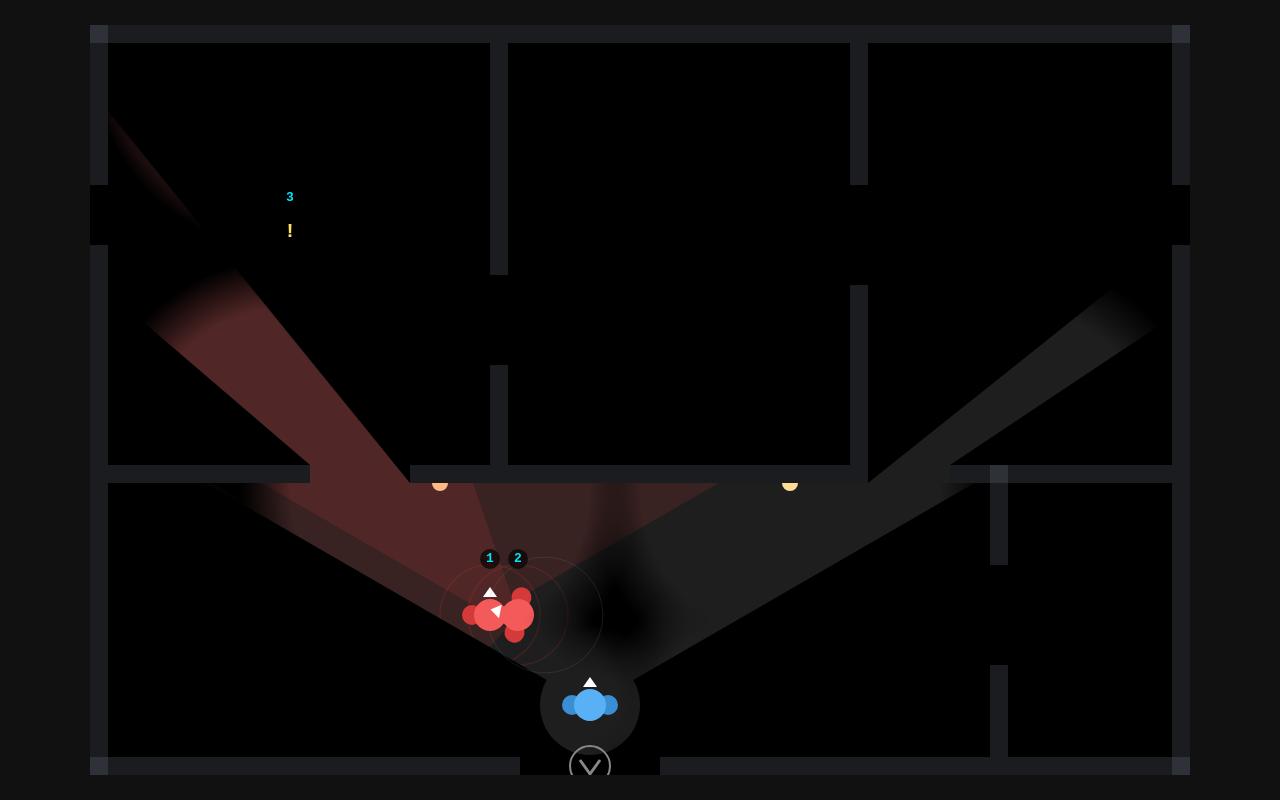
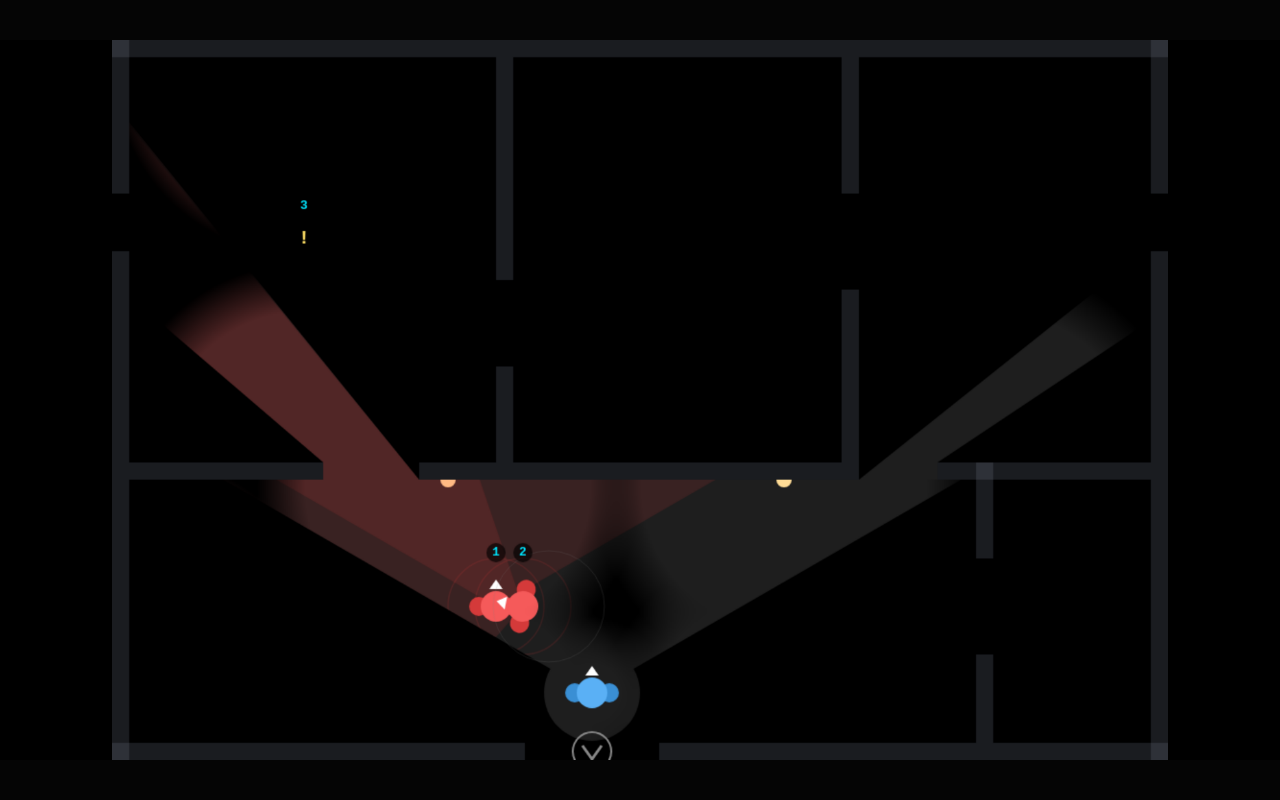
Before and after one commit to jkj1362/Toy_NumberStation, a plain HTML site: page index.html in a window 1280 px wide. Drawn offline with Linux system fonts and the light colour scheme; animation ran at ten frames a second.

```diff
--- a/game.js
+++ b/game.js
@@ -1,5 +1,16 @@
 const canvas = document.getElementById('game');
-const ctx = canvas.getContext('2d');
+const screenCtx = canvas.getContext('2d');
+
+const GAME_WIDTH = 1100;
+const GAME_HEIGHT = 750;
+const GAME_SCALE = Math.min(canvas.width / GAME_WIDTH, canvas.height / GAME_HEIGHT);
+const GAME_OFFSET_X = (canvas.width - GAME_WIDTH * GAME_SCALE) / 2;
+const GAME_OFFSET_Y = (canvas.height - GAME_HEIGHT * GAME_SCALE) / 2;
+
+const gameCanvas = document.createElement('canvas');
+gameCanvas.width = GAME_WIDTH;
+gameCanvas.height = GAME_HEIGHT;
+const ctx = gameCanvas.getContext('2d');
 
 const WALLS = [
   // Outer perimeter — entry gap x:430–570 at bottom
@@ -76,10 +87,10 @@
 // Precomputed wall segments and corners for visibility raycasting (static — walls never move)
 const WALL_SEGMENTS = (() => {
   const s = [
-    { x1: 0,            y1: 0,             x2: canvas.width,  y2: 0             },
-    { x1: canvas.width, y1: 0,             x2: canvas.width,  y2: canvas.height },
-    { x1: canvas.width, y1: canvas.height, x2: 0,             y2: canvas.height },
-    { x1: 0,            y1: canvas.height, x2: 0,             y2: 0             },
+    { x1: 0,          y1: 0,           x2: GAME_WIDTH, y2: 0           },
+    { x1: GAME_WIDTH, y1: 0,           x2: GAME_WIDTH, y2: GAME_HEIGHT },
+    { x1: GAME_WIDTH, y1: GAME_HEIGHT, x2: 0,          y2: GAME_HEIGHT },
+    { x1: 0,          y1: GAME_HEIGHT, x2: 0,          y2: 0           },
   ];
   for (const w of WALLS) {
     s.push({ x1: w.x,       y1: w.y,       x2: w.x + w.w, y2: w.y       });
@@ -93,7 +104,7 @@
 const WALL_CORNERS = (() => {
   const seen = new Set(), pts = [];
   const add = (x, y) => { const k = `${x},${y}`; if (!seen.has(k)) { seen.add(k); pts.push({ x, y }); } };
-  add(0, 0); add(canvas.width, 0); add(canvas.width, canvas.height); add(0, canvas.height);
+  add(0, 0); add(GAME_WIDTH, 0); add(GAME_WIDTH, GAME_HEIGHT); add(0, GAME_HEIGHT);
   for (const w of WALLS) {
     add(w.x, w.y); add(w.x + w.w, w.y); add(w.x + w.w, w.y + w.h); add(w.x, w.y + w.h);
   }
@@ -257,8 +268,8 @@
   pushOutOfWalls(player, PLAYER_RADIUS);
   pushOutOfWalls(player, PLAYER_RADIUS);
   // Canvas bounds fallback
-  player.x = Math.max(PLAYER_RADIUS, Math.min(canvas.width  - PLAYER_RADIUS, player.x));
-  player.y = Math.max(PLAYER_RADIUS, Math.min(canvas.height - PLAYER_RADIUS, player.y));
+  player.x = Math.max(PLAYER_RADIUS, Math.min(GAME_WIDTH  - PLAYER_RADIUS, player.x));
+  player.y = Math.max(PLAYER_RADIUS, Math.min(GAME_HEIGHT - PLAYER_RADIUS, player.y));
 
   if (player.x !== prevX || player.y !== prevY) notifyPlayerMoved();
 
@@ -366,7 +377,7 @@
       }
     }
 
-    if (hit || hitsWall(p.x, p.y) || p.x < 0 || p.x > canvas.width || p.y < 0 || p.y > canvas.height) {
+    if (hit || hitsWall(p.x, p.y) || p.x < 0 || p.x > GAME_WIDTH || p.y < 0 || p.y > GAME_HEIGHT) {
       projectiles.splice(i, 1);
     }
   }
@@ -374,7 +385,7 @@
 
 function drawFloor() {
   ctx.fillStyle = '#1e1e1e';
-  ctx.fillRect(0, 0, canvas.width, canvas.height);
+  ctx.fillRect(0, 0, GAME_WIDTH, GAME_HEIGHT);
 }
 
 function drawWalls() {
@@ -499,9 +510,9 @@
 function drawFog() {
   const PROXIMITY_RADIUS = 50;
 
-  if (fogCanvas.width !== canvas.width || fogCanvas.height !== canvas.height) {
-    fogCanvas.width = canvas.width;
-    fogCanvas.height = canvas.height;
+  if (fogCanvas.width !== GAME_WIDTH || fogCanvas.height !== GAME_HEIGHT) {
+    fogCanvas.width = GAME_WIDTH;
+    fogCanvas.height = GAME_HEIGHT;
   }
 
   fogCtx.clearRect(0, 0, fogCanvas.width, fogCanvas.height);
@@ -617,9 +628,9 @@
 function drawLighting() {
   const offsets = { N: [0, 8], S: [0, -8], E: [-8, 0], W: [8, 0] };
 
-  if (lightCanvas.width !== canvas.width || lightCanvas.height !== canvas.height) {
-    lightCanvas.width = canvas.width;
-    lightCanvas.height = canvas.height;
+  if (lightCanvas.width !== GAME_WIDTH || lightCanvas.height !== GAME_HEIGHT) {
+    lightCanvas.width = GAME_WIDTH;
+    lightCanvas.height = GAME_HEIGHT;
   }
 
   lightCtx.clearRect(0, 0, lightCanvas.width, lightCanvas.height);
@@ -670,7 +681,7 @@
 }
 
 function draw() {
-  ctx.clearRect(0, 0, canvas.width, canvas.height);
+  ctx.clearRect(0, 0, GAME_WIDTH, GAME_HEIGHT);
   drawFloor();
   drawWalls();
   drawLamps();
@@ -685,6 +696,16 @@
   drawGapExits();
   drawPickup();
   if (hasMapKnowledge) drawMapGeometry();
+
+  screenCtx.fillStyle = '#000';
+  screenCtx.fillRect(0, 0, canvas.width, canvas.height);
+  screenCtx.drawImage(
+    gameCanvas,
+    GAME_OFFSET_X,
+    GAME_OFFSET_Y,
+    GAME_WIDTH * GAME_SCALE,
+    GAME_HEIGHT * GAME_SCALE
+  );
 }
 
 function loop() {
--- a/index.html
+++ b/index.html
@@ -2,12 +2,30 @@
 <html>
 <head>
   <style>
-    body { margin: 0; background: #111; display: grid; place-items: center; height: 100vh; }
-    canvas { background: #222; }
+    html,
+    body {
+      margin: 0;
+      width: 100%;
+      height: 100%;
+      overflow: hidden;
+      background: #050505;
+    }
+
+    body {
+      display: grid;
+      place-items: center;
+    }
+
+    canvas {
+      width: min(100vw, calc(100vh * 16 / 9));
+      height: min(100vh, calc(100vw * 9 / 16));
+      background: #000;
+      display: block;
+    }
   </style>
 </head>
 <body>
-  <canvas id="game" width="1100" height="750"></canvas>
+  <canvas id="game" width="1920" height="1080"></canvas>
   <script src="enemy.js"></script>
   <script src="game.js"></script>
 </body>
```
Also changed, not shown: 5 other files.
